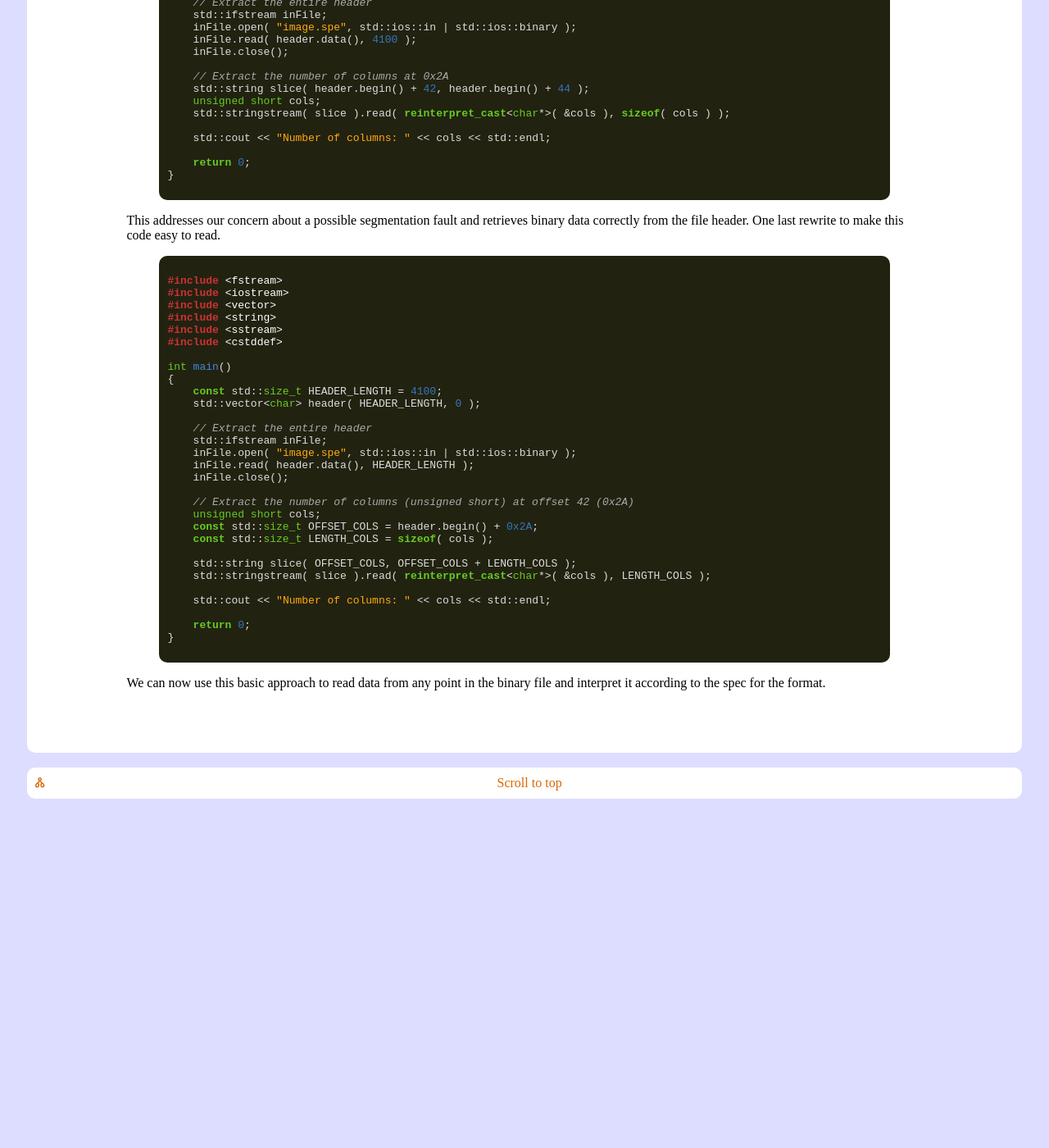
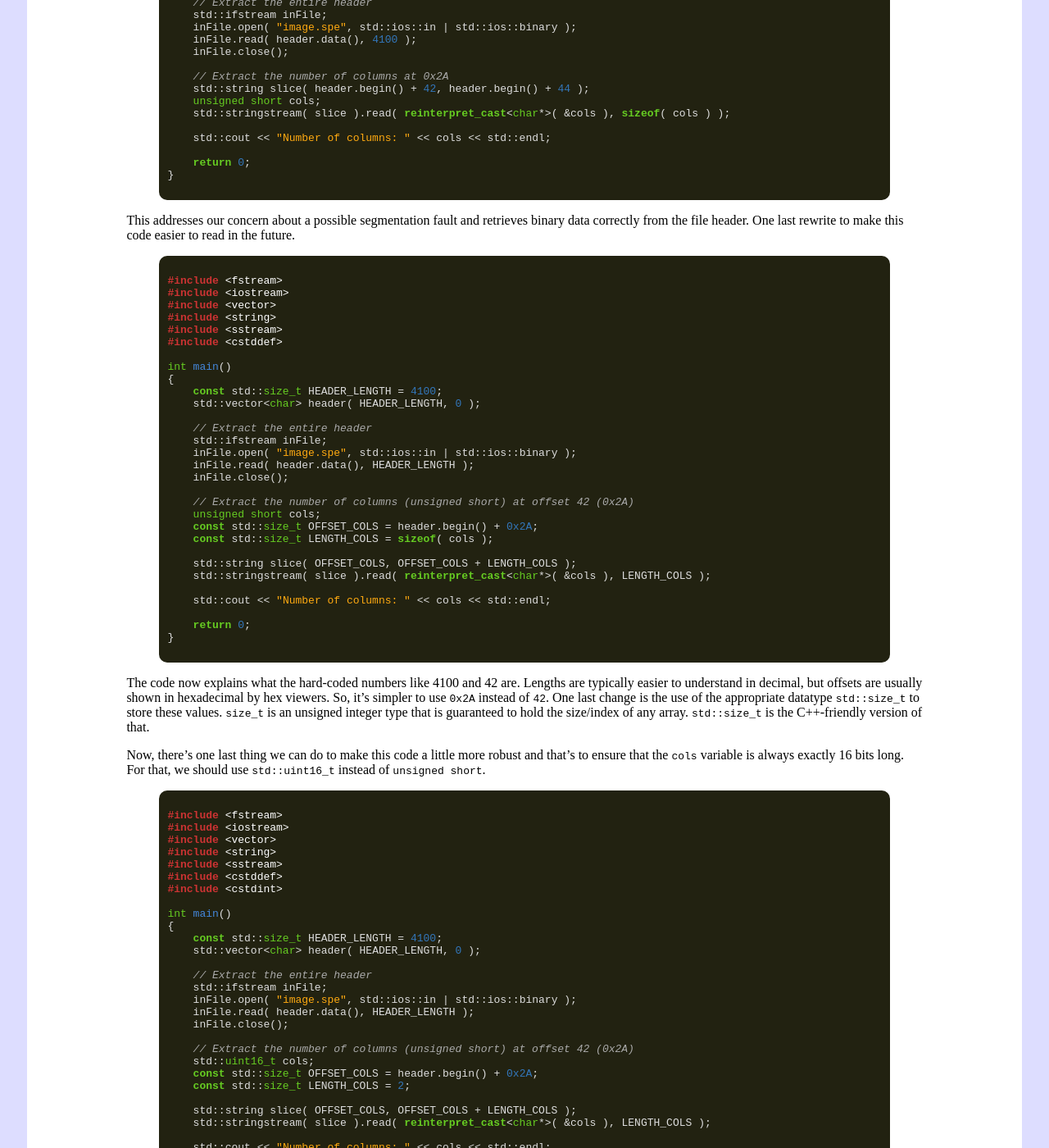
Before and after one commit to dekonvoluted/dekonvoluted.github.io, a Jekyll site: the page built from _posts/2015-08-07-working-with-binary-files-in-c++.md, in a window 1280 px wide and 1400 px high, scrolled down 3071 px. Shown: the whole window at 82% size. Built offline with Jekyll 4.4.1, drawn with Linux system fonts in a browser that asks for light colours; comment, search, counter and statistics services are not loaded; before the commit the page ends 4063 px from its top, so only the background shows below that.

Commit message:
More explanations and another edit for binary program

```diff
--- a/_posts/2015-08-07-working-with-binary-files-in-c++.md
+++ b/_posts/2015-08-07-working-with-binary-files-in-c++.md
@@ -203,7 +203,7 @@ int main()
 {% endhighlight %}
 
 This addresses our concern about a possible segmentation fault and retrieves binary data correctly from the file header.
-One last rewrite to make this code easy to read.
+One last rewrite to make this code easier to read in the future.
 
 {% highlight cpp lineanchors %}
 #include <fstream>
@@ -238,4 +238,48 @@ int main()
 }
 {% endhighlight %}
 
+The code now explains what the hard-coded numbers like 4100 and 42 are.
+Lengths are typically easier to understand in decimal, but offsets are usually shown in hexadecimal by hex viewers.
+So, it's simpler to use `0x2A` instead of `42`.
+One last change is the use of the appropriate datatype `std::size_t` to store these values.
+`size_t` is an unsigned integer type that is guaranteed to hold the size/index of any array.
+`std::size_t` is the C++-friendly version of that.
+
+Now, there's one last thing we can do to make this code a little more robust and that's to ensure that the `cols` variable is always exactly 16 bits long.
+For that, we should use `std::uint16_t` instead of `unsigned short`.
+
+{% highlight cpp lineanchors %}
+#include <fstream>
+#include <iostream>
+#include <vector>
+#include <string>
+#include <sstream>
+#include <cstddef>
+#include <cstdint>
+
+int main()
+{
+    const std::size_t HEADER_LENGTH = 4100;
+    std::vector<char> header( HEADER_LENGTH, 0 );
+
+    // Extract the entire header
+    std::ifstream inFile;
+    inFile.open( "image.spe", std::ios::in | std::ios::binary );
+    inFile.read( header.data(), HEADER_LENGTH );
+    inFile.close();
+
+    // Extract the number of columns (unsigned short) at offset 42 (0x2A)
+    std::uint16_t cols;
+    const std::size_t OFFSET_COLS = header.begin() + 0x2A;
+    const std::size_t LENGTH_COLS = 2;
+
+    std::string slice( OFFSET_COLS, OFFSET_COLS + LENGTH_COLS );
+    std::stringstream( slice ).read( reinterpret_cast<char*>( &cols ), LENGTH_COLS );
+
+    std::cout << "Number of columns: " << cols << std::endl;
+
+    return 0;
+}
+{% endhighlight %}
+
 We can now use this basic approach to read data from any point in the binary file and interpret it according to the spec for the format.
```
